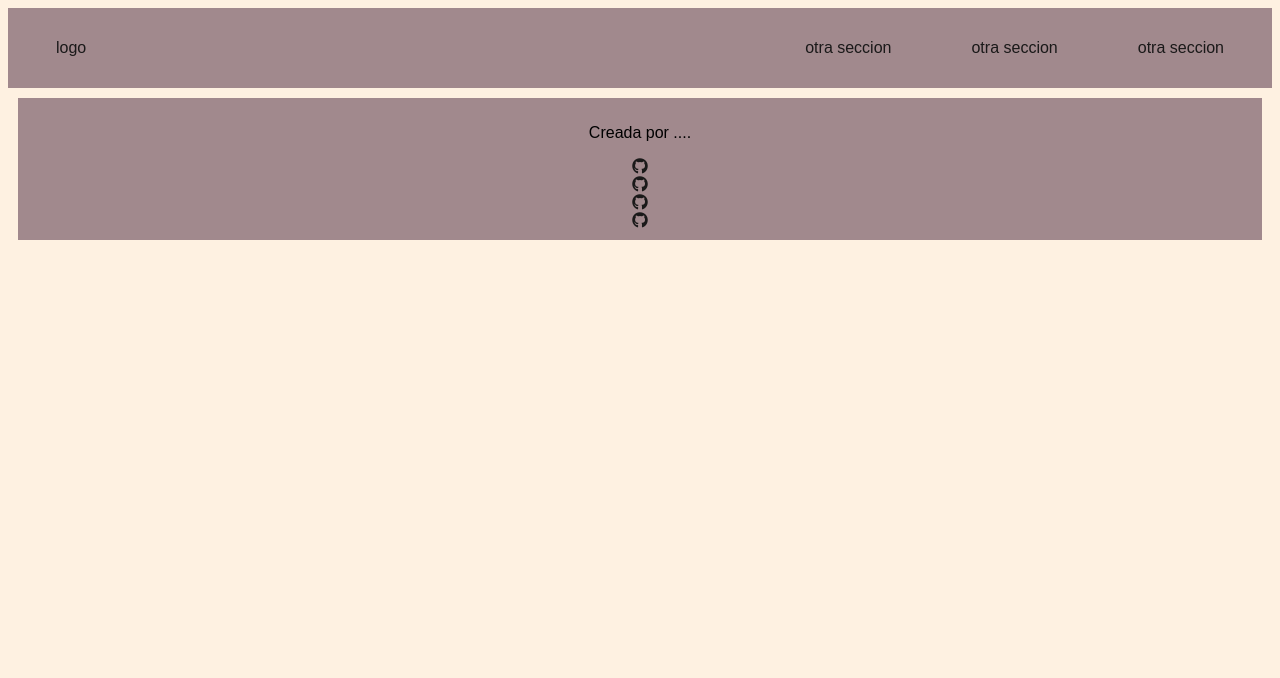
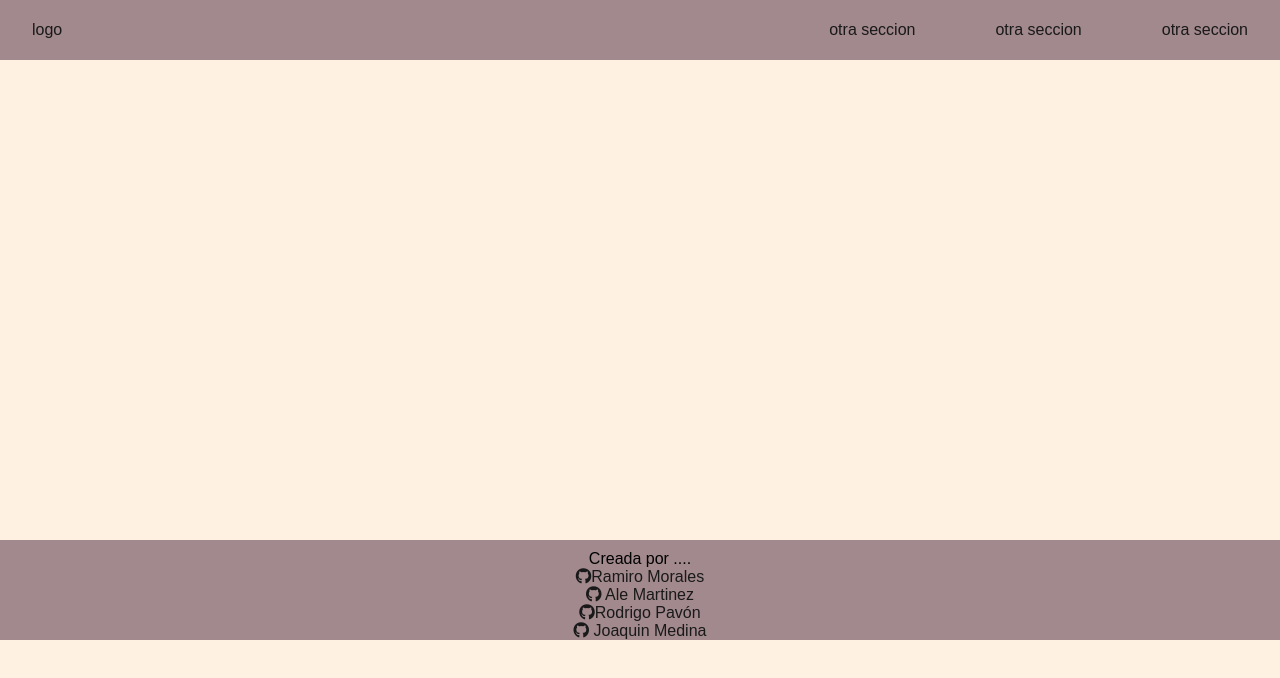
Before and after one commit to AlecefeMartinez/grupo-5, a website: page index.html in a window 1280 px wide. Drawn offline with Linux system fonts and the light colour scheme.

Commit message:
Agrego el js de contacto y toqueo algunos detalles

```diff
--- a/index.css
+++ b/index.css
@@ -1,5 +1,8 @@
 * {
-    font-family: 'Nunito Sans', sans-serif;
+  font-family: "Nunito Sans", sans-serif;
+  box-sizing: border-box;
+  margin: 0;
+  padding: 0;
 }
 
 li {
@@ -8,17 +11,20 @@ li {
 
 body {
   background-color: #fef1e1;
+  display: flex;
+  flex-wrap: wrap;
+  min-height: 100vh;
 }
 
-.container {
+.navbar-main {
   background-color: rgb(161, 137, 141);
-    height: 5rem;
+  width: 100%;
+  height: 60px;
   display: flex;
-    flex-direction: row;
+  flex-wrap: wrap;
   justify-content: space-between;
   align-items: center;
-    padding-right: 3rem;
-    padding-left: 3rem;
+  padding: 0 2.5%;
 }
 
 #box_one:hover {
@@ -39,7 +45,7 @@ body {
   font-size: large;
 }
 
-#buttoms{
+#buttoms {
   flex: 6;
   display: flex;
   justify-content: flex-end;
@@ -51,7 +57,7 @@ body {
 }
 
 #logo:hover {
-    transition: font-size .3s ease;
+  transition: font-size 0.3s ease;
   font-size: 2rem;
 }
 
@@ -59,10 +65,28 @@ a {
   text-decoration: none;
   color: rgb(26, 25, 25);
 }
-
+main {
+  display: flex;
+  justify-content: center;
+}
 footer {
   background-color: rgb(161, 137, 141);
-    margin: 10px;
-    padding: 10px;
+  height: 15%;
+  width: 100%;
+  display: flex;
+  flex-wrap: wrap;
+  align-self: center;
   text-align: center;
 }
+
+.footer-texto {
+  margin-left: auto;
+  margin-top: 10px;
+  margin-right: auto;
+  text-align: center;
+}
+
+.container {
+  width: 100%;
+  margin: 0;
+}
--- a/index.html
+++ b/index.html
@@ -1,24 +1,24 @@
 <!DOCTYPE html>
 <html lang="en">
+  <head>
+    <meta charset="UTF-8" />
+    <meta name="viewport" content="width=device-width, initial-scale=" />
+    <title>HOLA</title>
+    <link rel="stylesheet" href="./index.css" />
 
-<head>
-    <meta charset="UTF-8">
-    <meta name="viewport" content="width=device-width, initial-scale=">
-    <title>HOLA</title>
-    <link rel="stylesheet" href="./index.css">
-
-    <link rel="stylesheet" href="https://cdnjs.cloudflare.com/ajax/libs/font-awesome/6.1.1/css/all.min.css"
+    <link
+      rel="stylesheet"
+      href="https://cdnjs.cloudflare.com/ajax/libs/font-awesome/6.1.1/css/all.min.css"
       integrity="sha512-KfkfwYDsLkIlwQp6LFnl8zNdLGxu9YAA1QvwINks4PhcElQSvqcyVLLD9aMhXd13uQjoXtEKNosOWaZqXgel0g=="
-        crossorigin="anonymous" referrerpolicy="no-referrer" />
-
-
-
+      crossorigin="anonymous"
+      referrerpolicy="no-referrer"
+    />
   </head>
 
   <body>
-
+    <div class="container">
       <header>
-        <nav class="container">
+        <nav class="navbar-main">
           <li><a href="index.html" id="logo">logo</a></li>
           <div id="buttoms">
             <li><a href="pag.html" id="box_one">otra seccion</a></li>
@@ -26,19 +26,33 @@
             <li><a href="pag3.html" id="box_three"> otra seccion</a></li>
           </div>
         </nav>
-
       </header>
 
+    </div>
     <footer>
+      <div class="footer-texto">
+        <li>
           <p>Creada por ....</p>
-        <li><a href="https://github.com/Ramless55" class="GH"><i class="fa-brands fa-github"></i></i></a></li>
-        <li><a href="https://github.com/AlecefeMartinez" class="GH"><i class="fa-brands fa-github"></i></i></a></li>
-        <li><a href="https://github.com" class="GH"><i class="fa-brands fa-github"></i></i></a></li>
-        <li><a href="https://github.com" class="GH"><i class="fa-brands fa-github"></i></i></a></li>
+          <a href="https://github.com/Ramless55" class="GH"
+            ><i class="fa-brands fa-github"> </i>Ramiro Morales</a
+          >
+        </li>
+        <li>
+          <a href="https://github.com/AlecefeMartinez" class="GH"
+            ><i class="fa-brands fa-github"></i> Ale Martinez</a
+          >
+        </li>
+        <li>
+          <a href="https://github.com/rodripavon97" class="GH"
+            ><i class="fa-brands fa-github"></i>Rodrigo Pavón</a
+          >
+        </li>
+        <li>
+          <a href="https://github.com" class="GH"
+            ><i class="fa-brands fa-github"></i> Joaquin Medina</a
+          >
+        </li>
+      </div>
     </footer>
-
-
-
 </body>
-
 </html>
```
Also changed, not shown: contacto.css (+16 -7 lines), contacto.html (+14 -5 lines), contacto.js (added, +14 -0 lines). Lines whose indentation alone changed are shown as unchanged.
